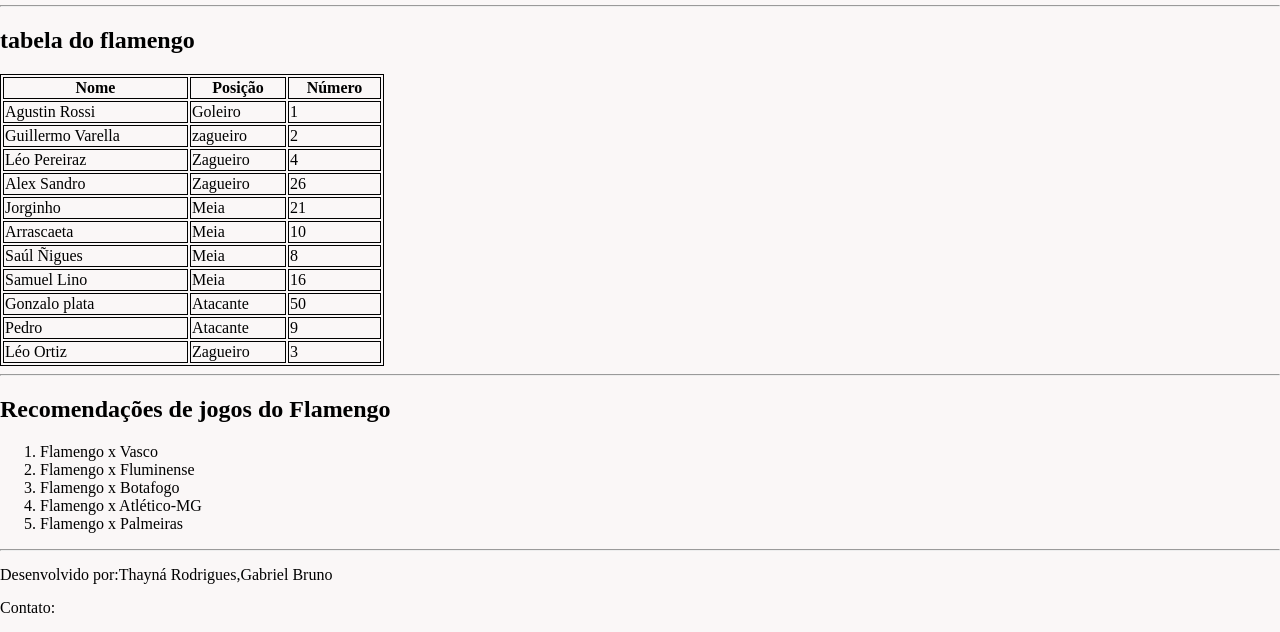
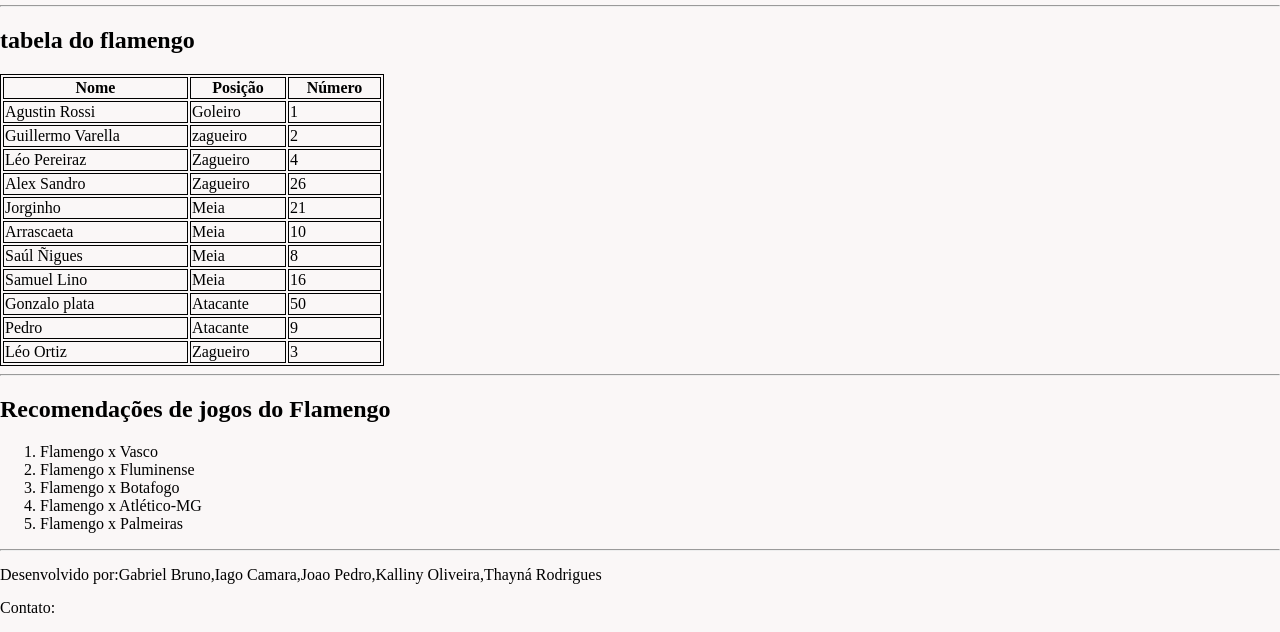
Before and after one commit to tcalheiros13-png/thayna-rodrigues, a plain HTML site: page index.html in a window 1280 px wide. Shown: the part 182-814 px from the top of the page. Drawn offline with Linux system fonts and the light colour scheme.

Commit message:
Update index.html

```diff
--- a/index.html
+++ b/index.html
@@ -132,7 +132,7 @@
     <hr>
     <!--Rodapé-->
     <footer>
-        <p>Desenvolvido por:Thayná Rodrigues,Gabriel Bruno </p>
+        <p>Desenvolvido por:Gabriel Bruno,Iago Camara,Joao Pedro,Kalliny Oliveira,Thayná Rodrigues </p>
        <p>Contato: </p>
    </footer>
 </body>
```
